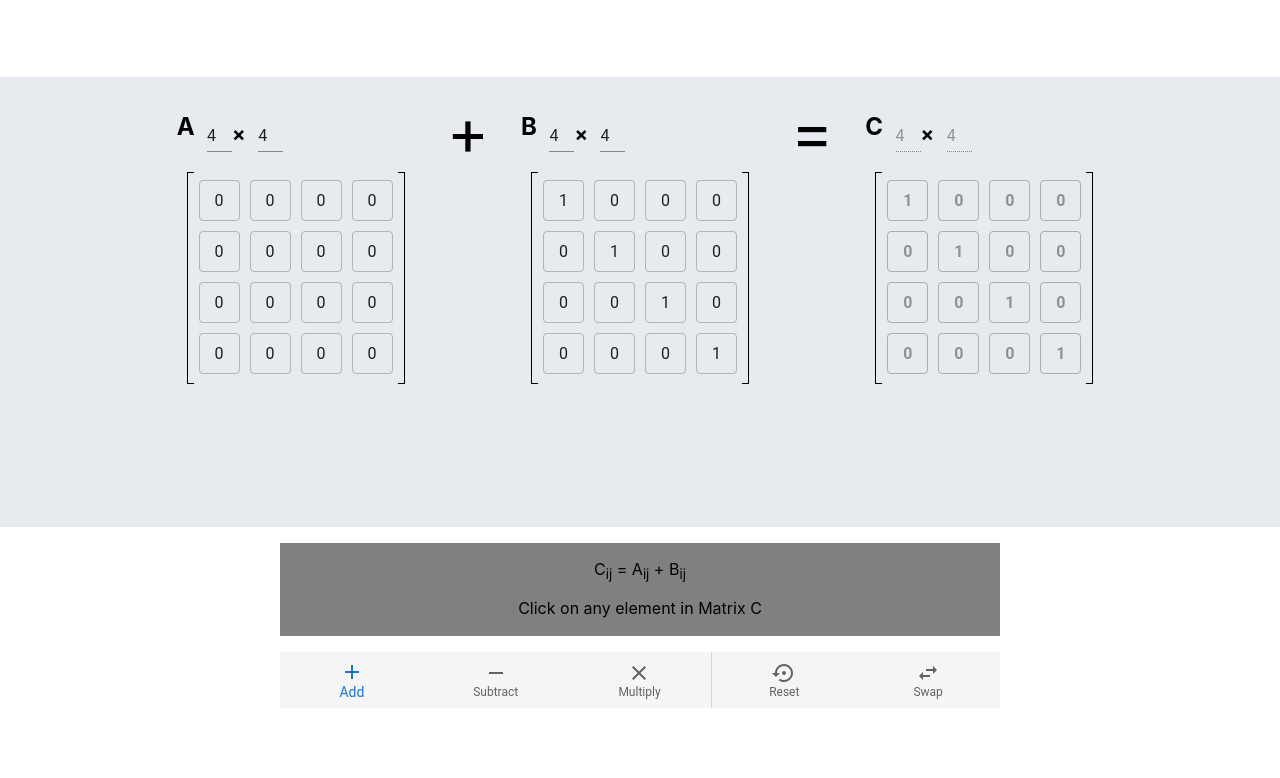
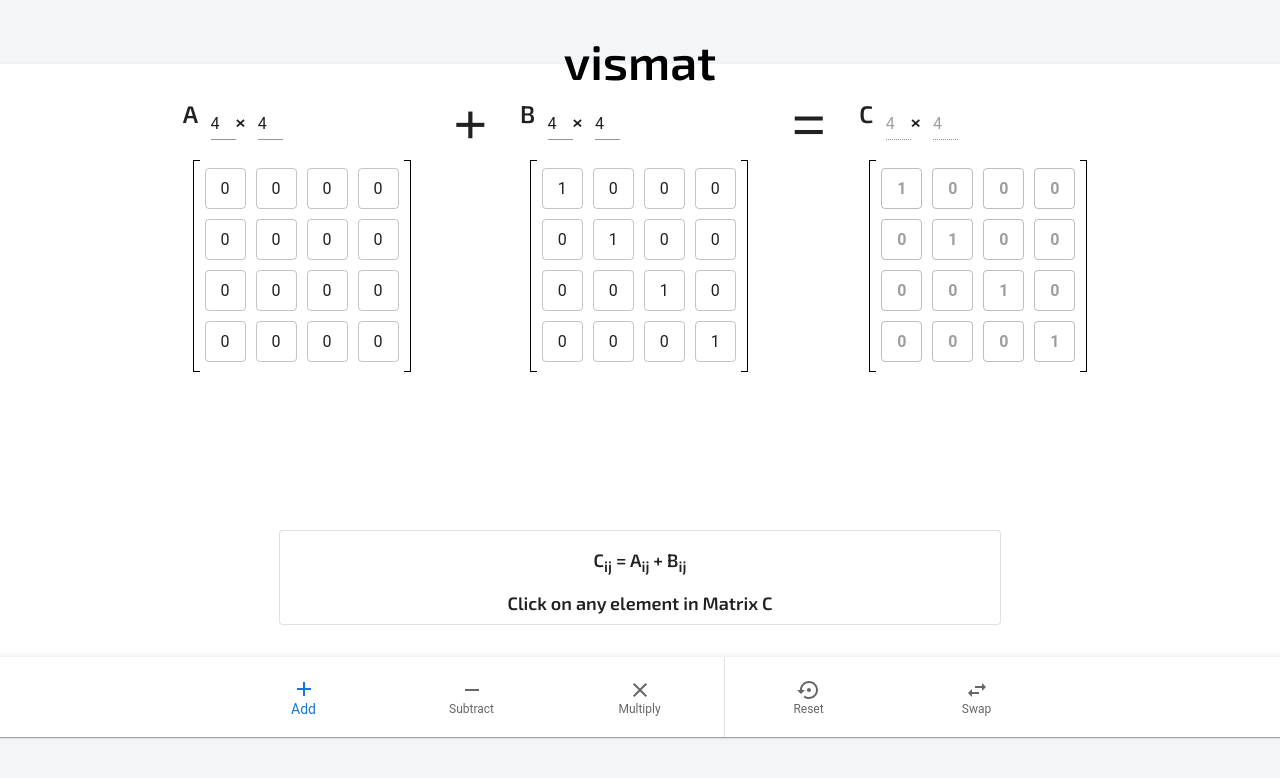
Before and after one commit to acodedoer/vizmat, a React (Create React App) app: page / in a window 1280 px wide. Shown: the top 778 px of the page. Built offline with nearby package versions, Linux system fonts and the light colour scheme.

Commit message:
added header and new font

```diff
--- a/src/App.css
+++ b/src/App.css
@@ -1,3 +1,10 @@
+@import url('https://fonts.googleapis.com/css2?family=Exo+2:wght@400;600&family=Roboto+Flex:opsz@8..144&display=swap');
+
+*{
+  font-family: 'Exo 2', sans-serif;
+}
+
+
 .matrix {
   position: relative;
   margin: auto;
@@ -23,3 +30,14 @@
   text-align: center;
   padding: 0;
 }
+
+.para{
+   font-weight: 600;
+   font-size: 18px;
+}
+
+.header {
+  position: absolute;
+  top:0px;
+  font-size: 48px;
+}
--- a/src/App.tsx
+++ b/src/App.tsx
@@ -5,7 +5,7 @@
 import { MatrixArithmeticArea } from "./components/MatrixArithmetic";
 import "./App.css";
 import { Container } from "@mui/system";
-import { BottomNavigation, BottomNavigationAction, Box } from "@mui/material";
+import { BottomNavigation, BottomNavigationAction, Box, Card, Paper } from "@mui/material";
 import AddIcon from '@mui/icons-material/Add';
 import SubtractIcon from '@mui/icons-material/Remove';
 import MultiplyIcon from '@mui/icons-material/Close';
@@ -13,17 +13,22 @@
 import ResetIcon from "@mui/icons-material/SettingsBackupRestore"
 import SwapIcon from "@mui/icons-material/SwapHoriz"
 import Divider from '@mui/material/Divider';
+import { JsxElement } from "typescript";
 
 interface MatrixObject{
   matrix: number[][];
   size: number[]
 }
 
+interface Solution{
+  question:any;
+  answer: String;
+}
 interface State{
   m1: MatrixObject;
   m2: MatrixObject;
   answer: MatrixObject;
-  solution: string;
+  solution: Solution
   operation: number
 }
 
@@ -49,11 +54,12 @@
                     <p>C<sub>ij</sub> = A<sub>ij</sub> * B<sub>ij</sub></p>
   ]
 
+
   const initialState:State = {
     m1:{matrix:[[0,0,0,0],[0,0,0,0],[0,0,0,0],[0,0,0,0]], size:[4,4]},
     m2:{matrix:[[1,0,0,0],[0,1,0,0],[0,0,1,0],[0,0,0,1]], size:[4,4]},
     answer:{matrix:[[0,0,0,0],[0,0,0,0],[0,0,0,0],[0,0,0,0]], size:[4,4]},
-    solution:"",
+    solution:{answer:"", question:<span></span>},
     operation:1,
   }
 
@@ -133,7 +139,7 @@
   //handle changes in the elements of a matrix
   const updateMatrix = (value:string, i:number, j:number, name:keyof typeof state) => {
     const matrix:number[][] = getMatrixFromState(name);
-    matrix[i][j] = parseInt(value)===0?0:(parseInt(value)|| matrix[i][j]);
+    matrix[i][j] = value===""?0:value==="-"?0:parseInt(value)===0?0:(parseInt(value)|| matrix[i][j]);
     updateState(name,{matrix,size:[matrix.length,matrix[0].length]})
   }
 
@@ -177,18 +183,18 @@
   //highligh appropriat elements in A and B if an element in C is clicked
   const showSolution = (m:number, n:number) =>{
     setVisualState({selectedCell:{question:{i:m,j:n}, answer:{i:m,j:n}}});
-    let solution = "";
+    let solution = {answer:"", question:<span>C<sub>{m}{n}</sub></span>};
     if(state.operation == 1){
-      solution=`${state.m1.matrix[m][n]} + ${state.m2.matrix[m][n]} = ${state.m1.matrix[m][n] + state.m2.matrix[m][n]}`;
+      solution.answer=`${state.m1.matrix[m][n]} + ${state.m2.matrix[m][n]} = ${state.m1.matrix[m][n] + state.m2.matrix[m][n]}`;
     }
     else if (state.operation == 2){
-      solution=`${state.m1.matrix[m][n]} - ${state.m2.matrix[m][n]} = ${state.m1.matrix[m][n] - state.m2.matrix[m][n]}`;
+      solution.answer=`${state.m1.matrix[m][n]} - ${state.m2.matrix[m][n]} = ${state.m1.matrix[m][n] - state.m2.matrix[m][n]}`;
     }
     else if (state.operation == 3){
       let plus = " + ";
       let equalToAnswer = ` = ${state.answer.matrix[m][n]}`
       for(let i =0; i<state.m1.matrix[m].length; i++){
-        solution += state.m1.matrix[m][i]+ " x " +state.m2.matrix[i][n]+ `${i<state.m1.matrix[m].length-1?plus:equalToAnswer}`;
+        solution.answer += state.m1.matrix[m][i]+ " x " +state.m2.matrix[i][n]+ `${i<state.m1.matrix[m].length-1?plus:equalToAnswer}`;
       }
     }
 
@@ -217,25 +223,27 @@
 
 
   return (
-    <Container
-      sx={{
+    <div
+      style={{
+        backgroundColor:"#f3f6f9",
         display:"flex",
         flexDirection:"column",
         alignItems:"center",
         justifyContent:"center",
         width:"100vw",
         height:"100vh",
+        margin:0,
       }}
     >
-      <Box sx={{
+      <h1 className="header">vismat</h1>
+      <Card sx={{
         minHeight:"450px",
-        backgroundColor:"#e7ebf0",
-        minWidth:"1257px",
+        backgroundColor:"white",
+        minWidth:"1300px",
         display:"flex",
-        flexDirection:"row",
+        flexDirection:"column",
         justifyContent:"center",
-        alignItems:"flex-start",
-        padding:"0 1em 0 1em"
+        alignItems:"center",
       }}>
       <Box sx={{
         display:"flex",
@@ -243,7 +251,7 @@
         justifyContent:"center",
         alignItems:"flex-start",
         minHeight:"450px",
-        backgroundColor:"#e7ebf0",
+        backgroundColor:"white",
       }}>
         <Matrix mat={state.m1} name={"m1"} operation={state.operation} visualise={visualState.selectedCell} modifyMatrix={modifyMatrix} updateMatrix={updateMatrix} style={{flexBasis: "40%", flexShrink:0}}/>
 
@@ -259,35 +267,35 @@
           <Matrix mat={state.answer} visualise={visualState.selectedCell}  name={"answer"} operation={state.operation} showSolution={showSolution} modifyMatrix={modifyMatrix} updateMatrix={updateMatrix} style={{flexBasis: "40%", flexShrink:0}}/>
         }
       </Box>
-      </Box>
-      <Box>
-        <BottomNavigation style={{backgroundColor:"gray", margin:"16px", height:"93px", width:720}}>
+
+      <Paper variant="outlined" style={{margin:"16px", height:"93px", width:720}}>
           <div style={{textAlign:"center"}}>
-            <p>{formulas[state.operation - 1]}</p>
-            <p>{state.solution===""?"Click on any element in Matrix C":state.solution}</p>
+            <p className="para">{formulas[state.operation - 1]}</p>
+            <p className="para">{state.solution.answer===""?"Click on any element in Matrix C":state.solution.question} {state.solution.answer!==""?`= ${state.solution.answer}`:""} </p>
           </div>
-        </BottomNavigation>
+        </Paper>
+        <Paper sx={{ absolute: 'relative', bottom: 0, left: 0, right: 0, width:"100%", marginTop:"16px" }} elevation={3}>
         <BottomNavigation
           value={state.operation-1}
           onChange={(event, newValue) => {
             updateState("operation",newValue+1)
           }}
           sx={{
-            backgroundColor:"#f5f5f5",
-            margin:"16px"
+            height:"80px",
+            fontFamily:"Exo 2"
           }}
           showLabels
         >
-          <BottomNavigationAction label="Add" icon={<AddIcon/>}/>
-          <BottomNavigationAction label="Subtract" icon={<SubtractIcon/>}/>
-          <BottomNavigationAction label="Multiply" icon={<MultiplyIcon/>}/>
+          <BottomNavigationAction className="nav" label="Add" icon={<AddIcon/>}/>
+          <BottomNavigationAction className="nav" label="Subtract" icon={<SubtractIcon/>}/>
+          <BottomNavigationAction className="nav" label="Multiply" icon={<MultiplyIcon/>}/>
           <Divider orientation="vertical" flexItem />
-          <BottomNavigationAction label="Reset" icon={<ResetIcon/>} onClick={()=>setState(initialState)} />
-          <BottomNavigationAction label="Swap" icon={<SwapIcon />} onClick={swapMatrices} />
+          <BottomNavigationAction className="nav" label="Reset" icon={<ResetIcon/>} onClick={()=>setState(initialState)} />
+          <BottomNavigationAction className="nav" label="Swap" icon={<SwapIcon />} onClick={swapMatrices} />
         </BottomNavigation>
-      </Box>
-
-    </Container>
+      </Paper >
+      </Card>
+    </div>
   );
 }
 
--- a/src/components/Matrix.tsx
+++ b/src/components/Matrix.tsx
@@ -33,6 +33,7 @@
                     <td>
                     <MatrixElementInputTextField
                         style={{
+                            fontFamily: "Roboto Flex",
                             border:0,
                             backgroundColor: operation==3?
                                                 name=="m1"?
```
